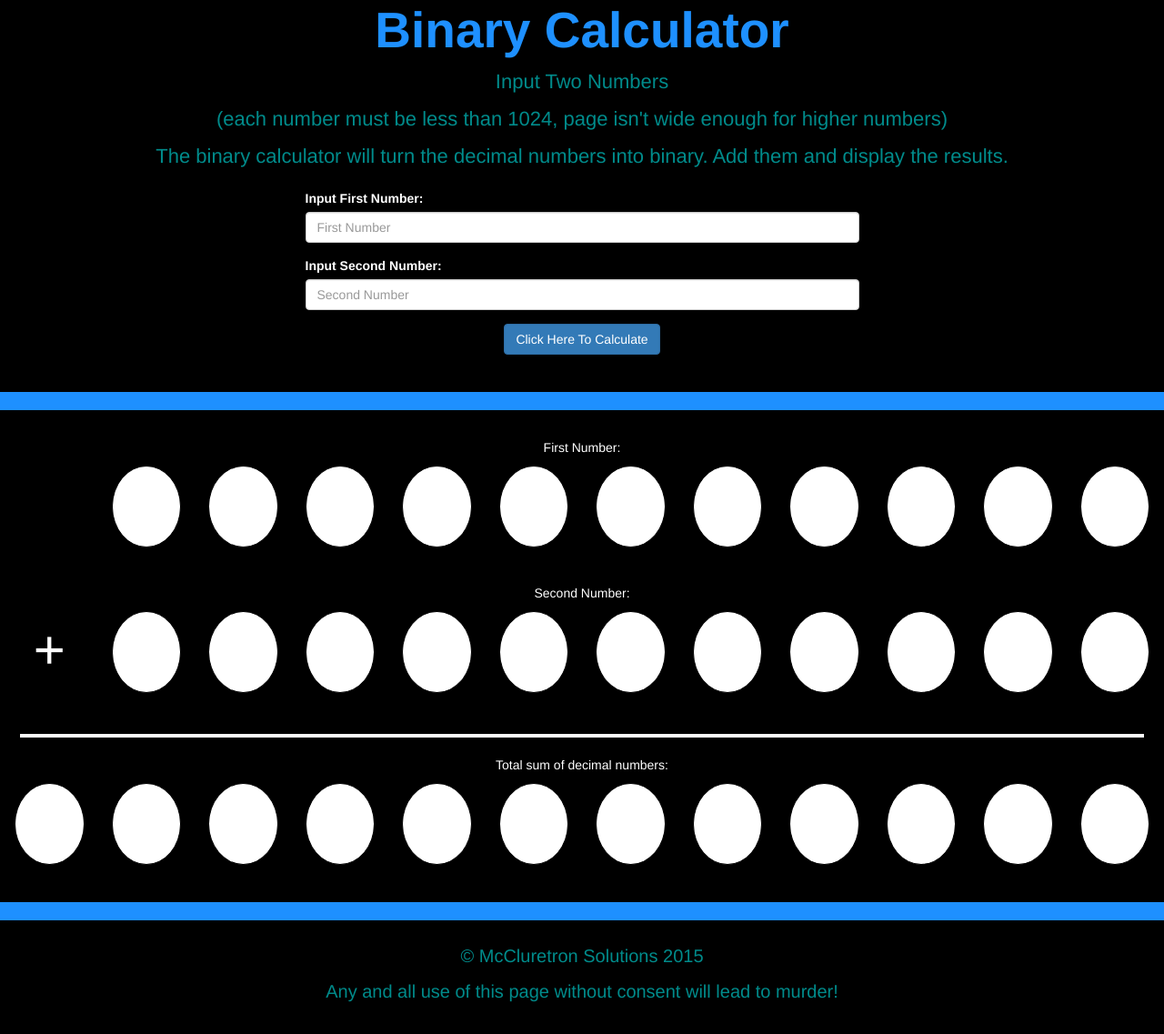
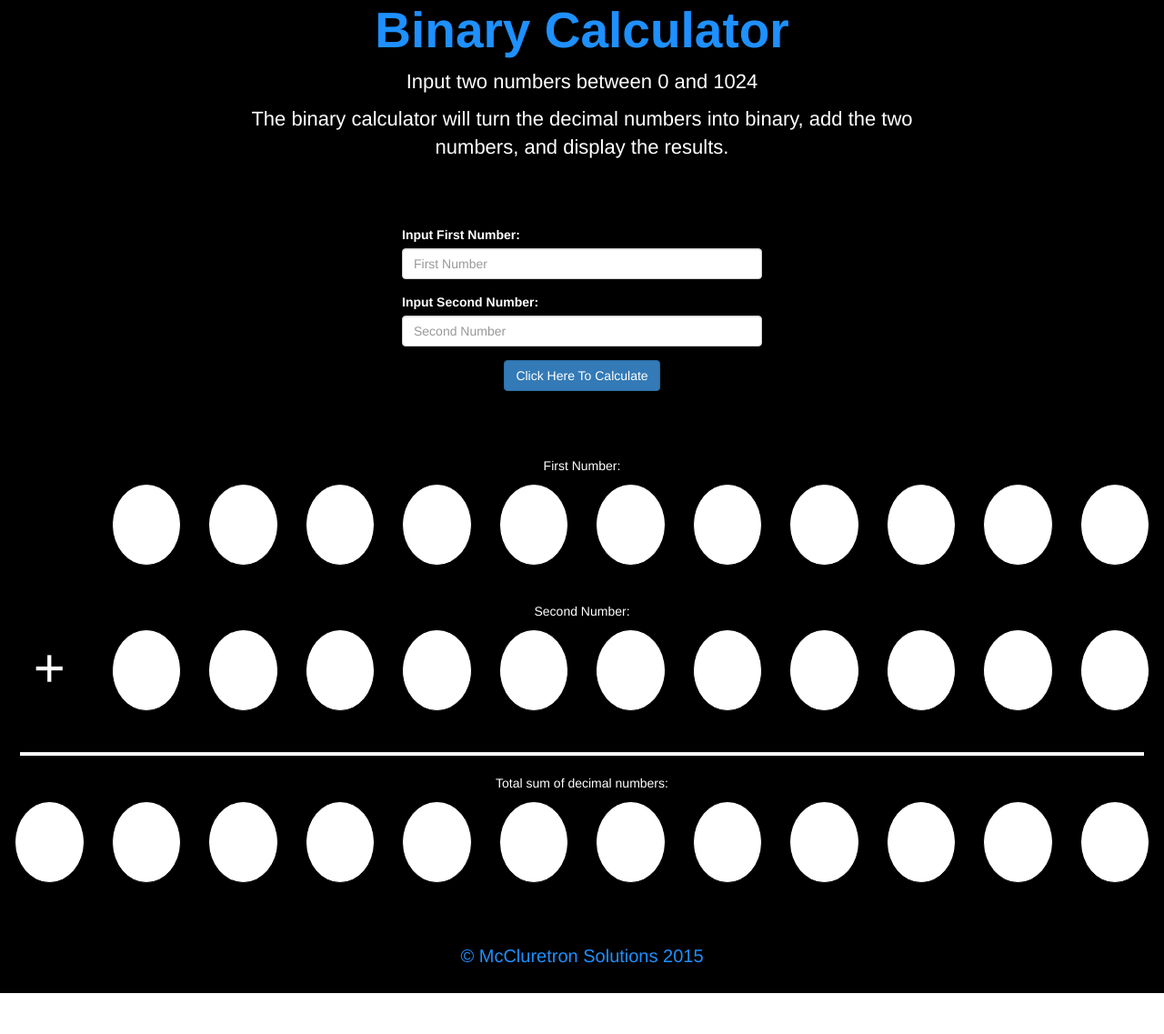
Before and after one commit to chrismcclure/BinaryCalculator, a plain HTML site: page Index.html in a window 1280 px wide. Shown: the part 18-1155 px from the top of the page at 91% size. After the commit the page ends 1110 px from the top, so only its background shows below. Drawn offline with nearby package versions, Linux system fonts and the light colour scheme.

Commit message:
cleaned up  sections, text, and columns sizing

```diff
--- a/Index.html
+++ b/Index.html
@@ -11,15 +11,18 @@
 
 <body>
     <div class="container-fluid calculator">
-        <div class="topstuff">
-            <h1>Binary Calculator</h1>
-            <p>Input Two Numbers </p>
-            <p>(each number must be less than 1024, page isn't wide enough for higher numbers)</p>
-            <p>The binary calculator will turn the decimal numbers into binary. Add them and display the results.</p>
+        <h1>Binary Calculator</h1>
+        <div class="row">
+            <div class="col-lg-8 col-lg-offset-2 col-xs-10 col-xs-offset-1 topstuff">
+
+                <p>Input two numbers between 0 and 1024 </p>
+
+                <p>The binary calculator will turn the decimal numbers into binary, add the two numbers, and display the results.</p>
+            </div>
         </div>
 
         <div class="row">
-            <div class="col-md-6 clo-xs-12 col-md-offset-3">
+            <div class="col-md-4 col-sm-6 col-xs-12  col-md-offset-4 col-sm-offset-3">
 
                 <div class="form-group">
                     <label for="number1">Input First Number:</label>
@@ -244,7 +247,6 @@
 
     <footer>
         <p>&copy; McCluretron Solutions 2015</p>
-        <p>Any and all use of this page without consent will lead to murder!</p>
     </footer>
     <!--Current Google CDN of JQuery.  1.11.3   -->
     <script src="https://ajax.googleapis.com/ajax/libs/jquery/1.11.3/jquery.min.js"></script>
--- a/maincss.css
+++ b/maincss.css
@@ -2,9 +2,6 @@
      h2,
      p {
          text-align: center;
-     }
-     body {
-         background-color: dodgerblue;
      }
      h1 {
          font-size: 55px;
@@ -15,7 +12,7 @@
          font-size: 20px;
      }
      .topstuff p {
-         color: darkcyan;
+         color: white;
          font-size: 22px;
      }
      .topstuff {
@@ -42,7 +39,6 @@
      .calculator {
          padding-top: 0;
          border: 1px solid black;
-         margin-bottom: 20px;
          background-color: black;
          color: white;
      }
@@ -57,8 +53,8 @@
      }
      footer {
          background-color: black;
-         color: darkcyan;
-         height: 125px;
+         color: dodgerblue;
+         height: 80px;
          padding-top: 25px;
          font-size: 20px;
          margin-bottom: -15px;
```
